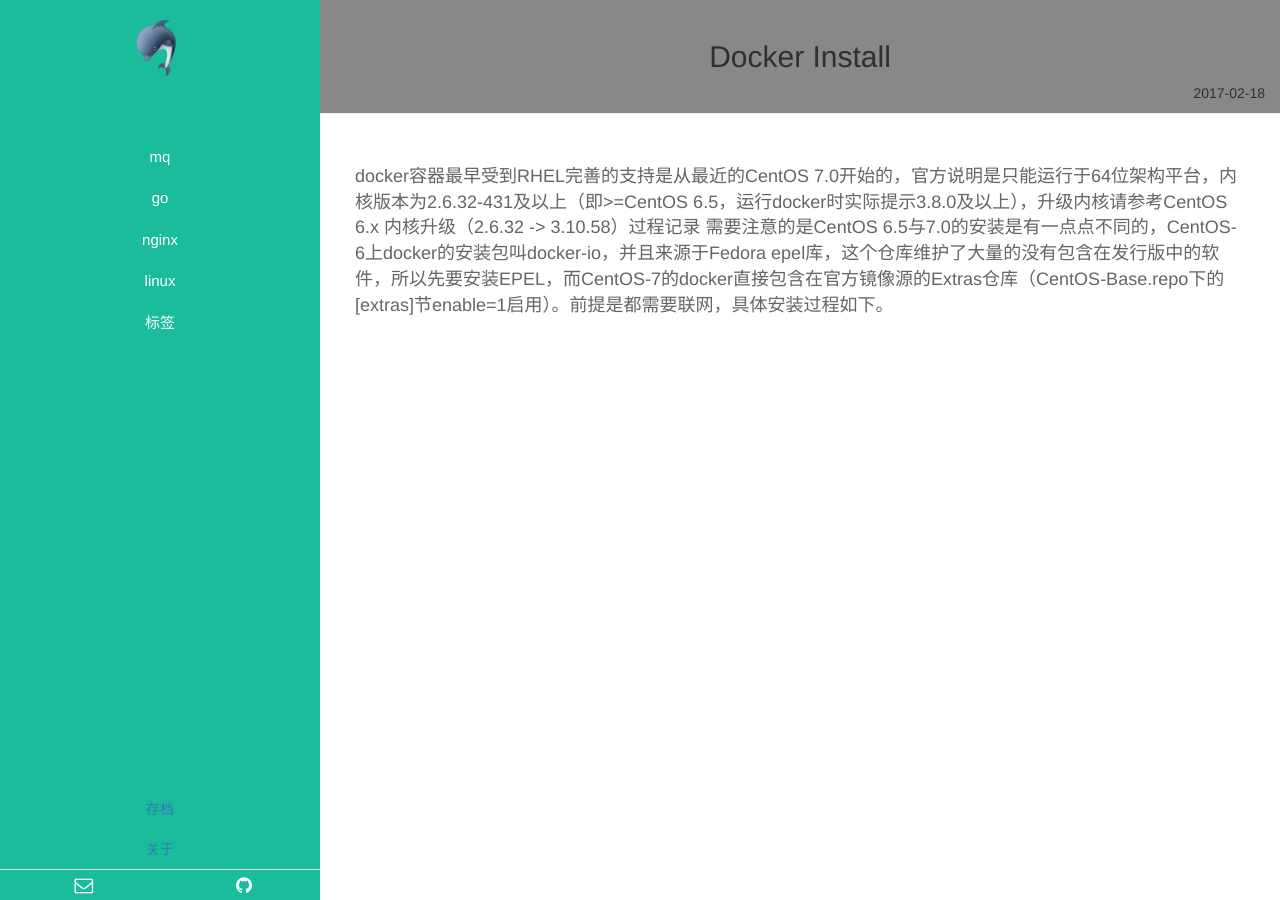
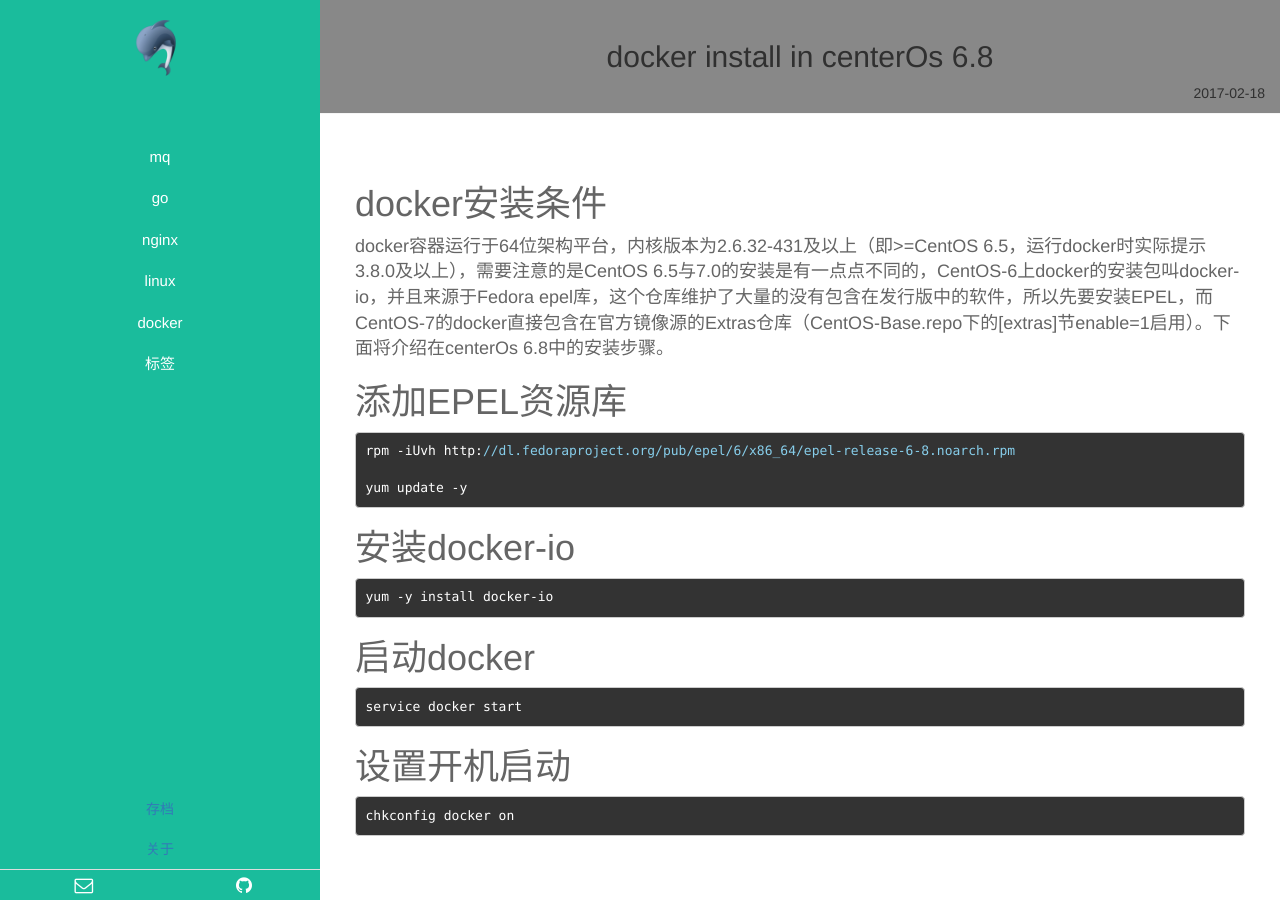
Before and after one commit to wcccode/wcccode.github.io, a Jekyll site: the page built from _posts/docker/2017-2-18-docker-install.md, in a window 1280 px wide. Built offline with Jekyll 4.4.1, drawn with Linux system fonts in a browser that asks for light colours; our own code applies the rules of GitHub Pages for plain Markdown files.

Commit message:
Update 2017-2-18-docker-install.md

````diff
--- a/_posts/docker/2017-2-18-docker-install.md
+++ b/_posts/docker/2017-2-18-docker-install.md
@@ -1,2 +1,37 @@
-docker容器最早受到RHEL完善的支持是从最近的CentOS 7.0开始的，官方说明是只能运行于64位架构平台，内核版本为2.6.32-431及以上（即>=CentOS 6.5，运行docker时实际提示3.8.0及以上），升级内核请参考CentOS 6.x 内核升级（2.6.32 -> 3.10.58）过程记录
-需要注意的是CentOS 6.5与7.0的安装是有一点点不同的，CentOS-6上docker的安装包叫docker-io，并且来源于Fedora epel库，这个仓库维护了大量的没有包含在发行版中的软件，所以先要安装EPEL，而CentOS-7的docker直接包含在官方镜像源的Extras仓库（CentOS-Base.repo下的[extras]节enable=1启用）。前提是都需要联网，具体安装过程如下。
+---
+layout: post
+title: docker install in centerOs 6.8
+category: docker
+tags: [docker]
+---
+
+# docker安装条件
+
+docker容器运行于64位架构平台，内核版本为2.6.32-431及以上（即>=CentOS 6.5，运行docker时实际提示3.8.0及以上），需要注意的是CentOS 6.5与7.0的安装是有一点点不同的，CentOS-6上docker的安装包叫docker-io，并且来源于Fedora epel库，这个仓库维护了大量的没有包含在发行版中的软件，所以先要安装EPEL，而CentOS-7的docker直接包含在官方镜像源的Extras仓库（CentOS-Base.repo下的[extras]节enable=1启用）。下面将介绍在centerOs 6.8中的安装步骤。
+
+# 添加EPEL资源库
+
+```
+rpm -iUvh http://dl.fedoraproject.org/pub/epel/6/x86_64/epel-release-6-8.noarch.rpm
+
+yum update -y
+```
+
+# 安装docker-io
+
+```
+yum -y install docker-io
+
+```
+
+# 启动docker
+
+```
+service docker start
+```
+
+# 设置开机启动
+
+```
+chkconfig docker on
+```
````
